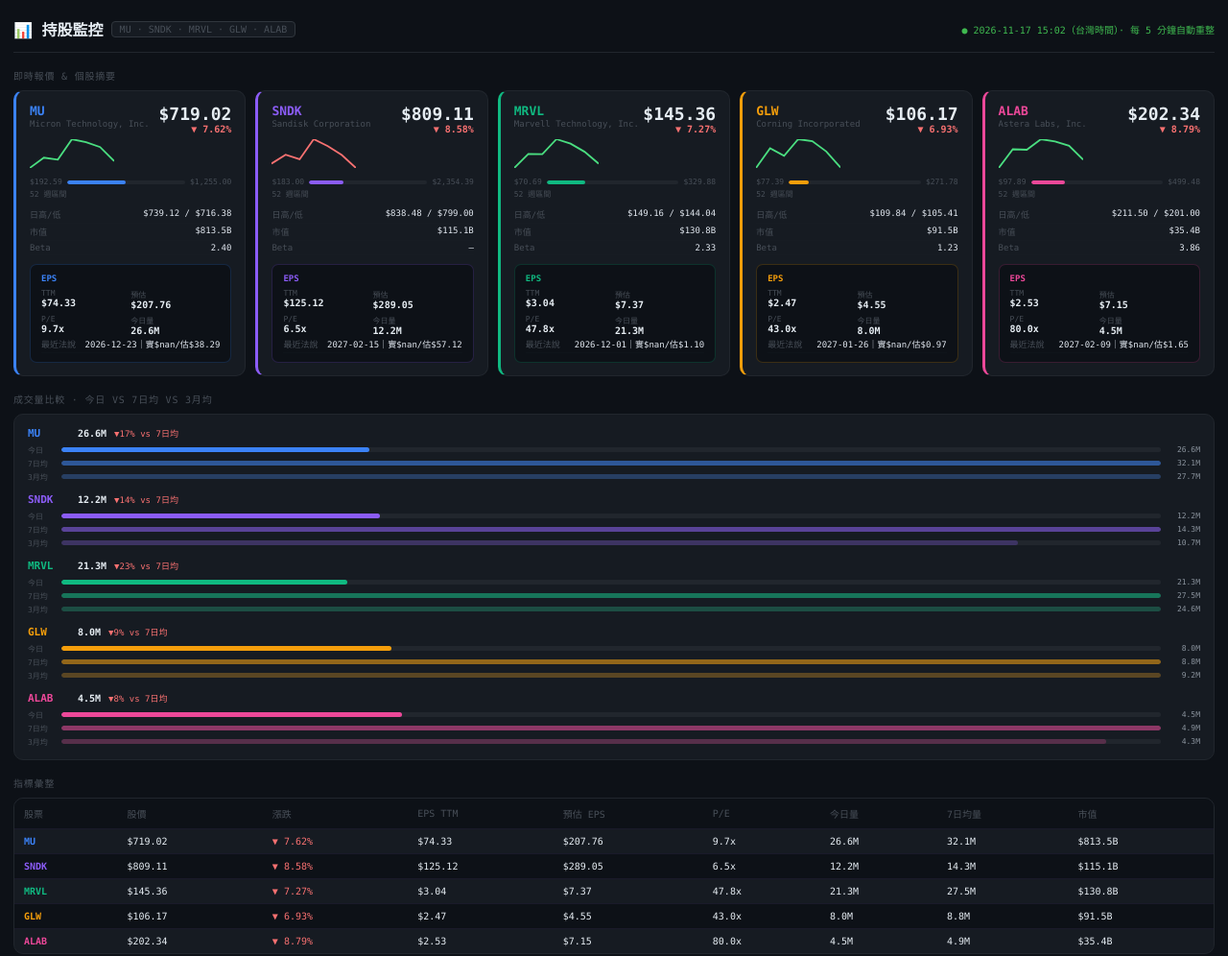
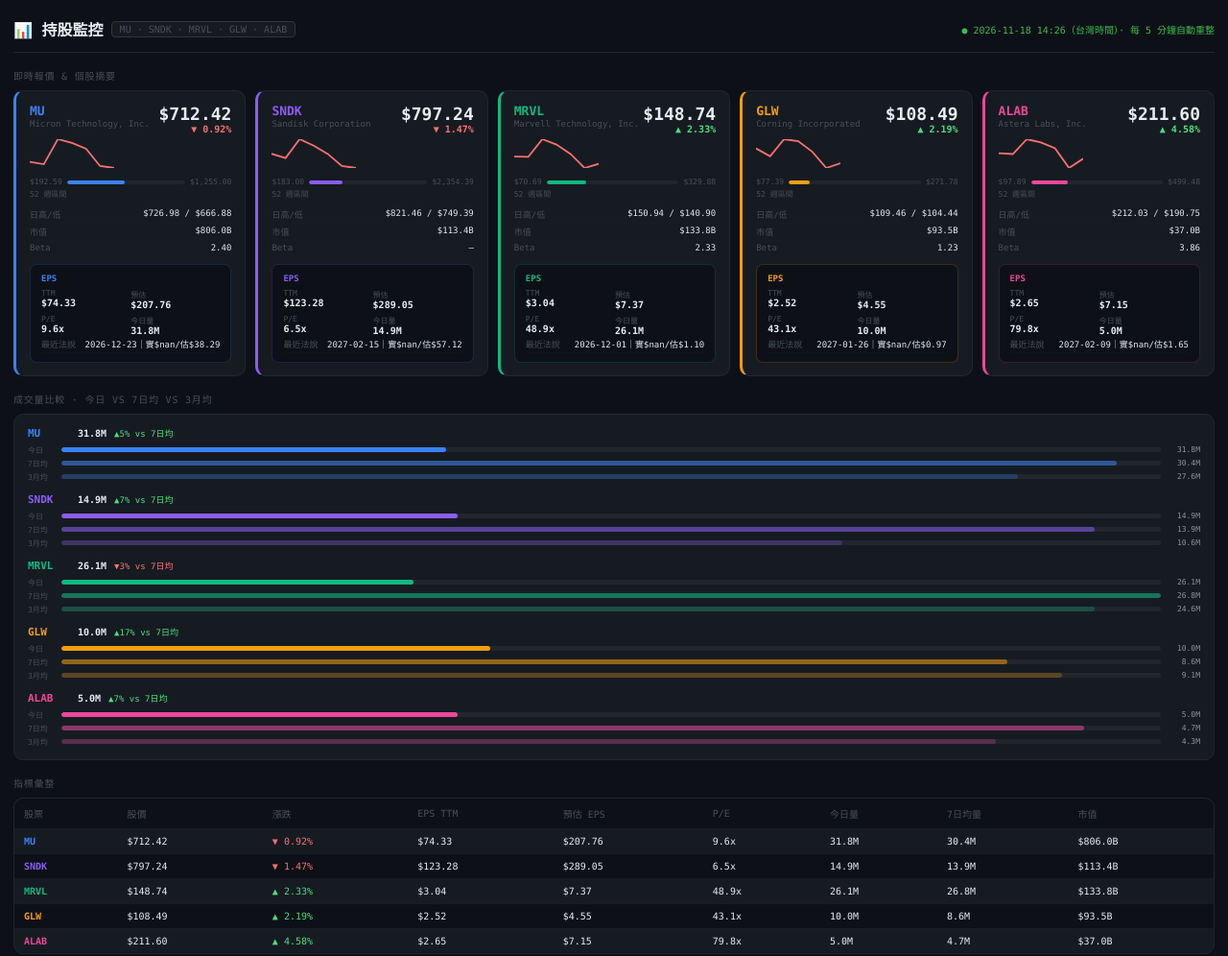
Before and after one commit to JeremyCYCtrl/stock-dashboard, a plain HTML site: page index.html in a window 1280 px wide. Shown: the top 996 px of the page at 96% size. Drawn offline with Linux system fonts and the light colour scheme.

Commit message:
📊 update dashboard 2026-11-18 06:26 UTC

```diff
--- a/index.html
+++ b/index.html
@@ -3,7 +3,7 @@
 <meta charset="UTF-8">
 <meta name="viewport" content="width=device-width,initial-scale=1">
 <meta http-equiv="refresh" content="300">
-<title>持股監控 · 2026-11-17 15:02</title>
+<title>持股監控 · 2026-11-18 14:26</title>
 <style>
 *{box-sizing:border-box;margin:0;padding:0}
 body{font-family:'IBM Plex Mono',Menlo,'Courier New',monospace;background:#0D1117;color:#E6EDF3;padding:18px 14px;min-height:100vh}
@@ -61,7 +61,7 @@ tr:nth-child(even) td{background:#0D1117}
 <div class="hdr">
   <h1>📊 持股監控</h1>
   <span class="sub">MU · SNDK · MRVL · GLW · ALAB</span>
-  <span class="ts">● 2026-11-17 15:02（台灣時間）· 每 5 分鐘自動重整</span>
+  <span class="ts">● 2026-11-18 14:26（台灣時間）· 每 5 分鐘自動重整</span>
 </div>
 
 <div class="sec">即時報價 &amp; 個股摘要</div>
@@ -69,17 +69,17 @@ tr:nth-child(even) td{background:#0D1117}
 <div class="card" style="border-left:3px solid #3B82F6">
   <div class="ctop">
     <div><div class="tk" style="color:#3B82F6">MU</div><div class="nm">Micron Technology, Inc.</div></div>
-    <div style="text-align:right"><div class="pr">$719.02</div>
-    <div class="chg" style="color:#F87171">▼ 7.62%</div></div>
+    <div style="text-align:right"><div class="pr">$712.42</div>
+    <div class="chg" style="color:#F87171">▼ 0.92%</div></div>
   </div>
-  <div class="sp"><svg width="88" height="30" viewBox="0 0 88 30" fill="none"><polyline points="0.0,30.0 14.7,19.3 29.3,21.3 44.0,0.0 58.7,3.2 73.3,8.2 88.0,22.8" stroke="#4ADE80" stroke-width="1.8" fill="none"/></svg></div>
+  <div class="sp"><svg width="88" height="30" viewBox="0 0 88 30" fill="none"><polyline points="0.0,23.7 14.7,26.1 29.3,0.0 44.0,3.9 58.7,10.0 73.3,28.0 88.0,30.0" stroke="#F87171" stroke-width="1.8" fill="none"/></svg></div>
   <div class="w52w"><span class="wl">$192.59</span>
-    <div class="wt"><div class="wf" style="width:50%;background:#3B82F6"></div></div>
+    <div class="wt"><div class="wf" style="width:49%;background:#3B82F6"></div></div>
     <span class="wl">$1,255.00</span></div>
   <div class="wlb">52 週區間</div>
   <div class="meta">
-    <div class="mr"><span class="ml">日高/低</span><span class="mv">$739.12 / $716.38</span></div>
-    <div class="mr"><span class="ml">市值</span><span class="mv">$813.5B</span></div>
+    <div class="mr"><span class="ml">日高/低</span><span class="mv">$726.98 / $666.88</span></div>
+    <div class="mr"><span class="ml">市值</span><span class="mv">$806.0B</span></div>
     <div class="mr"><span class="ml">Beta</span><span class="mv">2.40</span></div>
   </div>
   <div class="eps" style="border-color:#3B82F633">
@@ -87,8 +87,8 @@ tr:nth-child(even) td{background:#0D1117}
     <div class="eg">
       <div><div class="el">TTM</div><div class="ev">$74.33</div></div>
       <div><div class="el">預估</div><div class="ev">$207.76</div></div>
-      <div><div class="el">P/E</div><div class="ev">9.7x</div></div>
-      <div><div class="el">今日量</div><div class="ev">26.6M</div></div>
+      <div><div class="el">P/E</div><div class="ev">9.6x</div></div>
+      <div><div class="el">今日量</div><div class="ev">31.8M</div></div>
     </div>
     <div class="mr"><span class="ml">最近法說</span><span class="mv">2026-12-23｜實$nan/估$38.29</span></div>
   </div>
@@ -96,26 +96,26 @@ tr:nth-child(even) td{background:#0D1117}
 <div class="card" style="border-left:3px solid #8B5CF6">
   <div class="ctop">
     <div><div class="tk" style="color:#8B5CF6">SNDK</div><div class="nm">Sandisk Corporation</div></div>
-    <div style="text-align:right"><div class="pr">$809.11</div>
-    <div class="chg" style="color:#F87171">▼ 8.58%</div></div>
+    <div style="text-align:right"><div class="pr">$797.24</div>
+    <div class="chg" style="color:#F87171">▼ 1.47%</div></div>
   </div>
-  <div class="sp"><svg width="88" height="30" viewBox="0 0 88 30" fill="none"><polyline points="0.0,25.4 14.7,16.2 29.3,20.9 44.0,0.0 58.7,7.2 73.3,16.5 88.0,30.0" stroke="#F87171" stroke-width="1.8" fill="none"/></svg></div>
+  <div class="sp"><svg width="88" height="30" viewBox="0 0 88 30" fill="none"><polyline points="0.0,15.2 14.7,19.6 29.3,0.0 44.0,6.7 58.7,15.4 73.3,28.0 88.0,30.0" stroke="#F87171" stroke-width="1.8" fill="none"/></svg></div>
   <div class="w52w"><span class="wl">$183.00</span>
-    <div class="wt"><div class="wf" style="width:29%;background:#8B5CF6"></div></div>
+    <div class="wt"><div class="wf" style="width:28%;background:#8B5CF6"></div></div>
     <span class="wl">$2,354.39</span></div>
   <div class="wlb">52 週區間</div>
   <div class="meta">
-    <div class="mr"><span class="ml">日高/低</span><span class="mv">$838.48 / $799.00</span></div>
-    <div class="mr"><span class="ml">市值</span><span class="mv">$115.1B</span></div>
+    <div class="mr"><span class="ml">日高/低</span><span class="mv">$821.46 / $749.39</span></div>
+    <div class="mr"><span class="ml">市值</span><span class="mv">$113.4B</span></div>
     <div class="mr"><span class="ml">Beta</span><span class="mv">—</span></div>
   </div>
   <div class="eps" style="border-color:#8B5CF633">
     <div class="et" style="color:#8B5CF6">EPS</div>
     <div class="eg">
-      <div><div class="el">TTM</div><div class="ev">$125.12</div></div>
+      <div><div class="el">TTM</div><div class="ev">$123.28</div></div>
       <div><div class="el">預估</div><div class="ev">$289.05</div></div>
       <div><div class="el">P/E</div><div class="ev">6.5x</div></div>
-      <div><div class="el">今日量</div><div class="ev">12.2M</div></div>
+      <div><div class="el">今日量</div><div class="ev">14.9M</div></div>
     </div>
     <div class="mr"><span class="ml">最近法說</span><span class="mv">2027-02-15｜實$nan/估$57.12</span></div>
   </div>
@@ -123,17 +123,17 @@ tr:nth-child(even) td{background:#0D1117}
 <div class="card" style="border-left:3px solid #10B981">
   <div class="ctop">
     <div><div class="tk" style="color:#10B981">MRVL</div><div class="nm">Marvell Technology, Inc.</div></div>
-    <div style="text-align:right"><div class="pr">$145.36</div>
-    <div class="chg" style="color:#F87171">▼ 7.27%</div></div>
+    <div style="text-align:right"><div class="pr">$148.74</div>
+    <div class="chg" style="color:#4ADE80">▲ 2.33%</div></div>
   </div>
-  <div class="sp"><svg width="88" height="30" viewBox="0 0 88 30" fill="none"><polyline points="0.0,30.0 14.7,15.4 29.3,15.7 44.0,0.0 58.7,4.7 73.3,13.1 88.0,25.5" stroke="#4ADE80" stroke-width="1.8" fill="none"/></svg></div>
+  <div class="sp"><svg width="88" height="30" viewBox="0 0 88 30" fill="none"><polyline points="0.0,18.2 14.7,18.4 29.3,0.0 44.0,5.6 58.7,15.4 73.3,30.0 88.0,25.7" stroke="#F87171" stroke-width="1.8" fill="none"/></svg></div>
   <div class="w52w"><span class="wl">$70.69</span>
-    <div class="wt"><div class="wf" style="width:29%;background:#10B981"></div></div>
+    <div class="wt"><div class="wf" style="width:30%;background:#10B981"></div></div>
     <span class="wl">$329.88</span></div>
   <div class="wlb">52 週區間</div>
   <div class="meta">
-    <div class="mr"><span class="ml">日高/低</span><span class="mv">$149.16 / $144.04</span></div>
-    <div class="mr"><span class="ml">市值</span><span class="mv">$130.8B</span></div>
+    <div class="mr"><span class="ml">日高/低</span><span class="mv">$150.94 / $140.90</span></div>
+    <div class="mr"><span class="ml">市值</span><span class="mv">$133.8B</span></div>
     <div class="mr"><span class="ml">Beta</span><span class="mv">2.33</span></div>
   </div>
   <div class="eps" style="border-color:#10B98133">
@@ -141,8 +141,8 @@ tr:nth-child(even) td{background:#0D1117}
     <div class="eg">
       <div><div class="el">TTM</div><div class="ev">$3.04</div></div>
       <div><div class="el">預估</div><div class="ev">$7.37</div></div>
-      <div><div class="el">P/E</div><div class="ev">47.8x</div></div>
-      <div><div class="el">今日量</div><div class="ev">21.3M</div></div>
+      <div><div class="el">P/E</div><div class="ev">48.9x</div></div>
+      <div><div class="el">今日量</div><div class="ev">26.1M</div></div>
     </div>
     <div class="mr"><span class="ml">最近法說</span><span class="mv">2026-12-01｜實$nan/估$1.10</span></div>
   </div>
@@ -150,26 +150,26 @@ tr:nth-child(even) td{background:#0D1117}
 <div class="card" style="border-left:3px solid #F59E0B">
   <div class="ctop">
     <div><div class="tk" style="color:#F59E0B">GLW</div><div class="nm">Corning Incorporated</div></div>
-    <div style="text-align:right"><div class="pr">$106.17</div>
-    <div class="chg" style="color:#F87171">▼ 6.93%</div></div>
+    <div style="text-align:right"><div class="pr">$108.49</div>
+    <div class="chg" style="color:#4ADE80">▲ 2.19%</div></div>
   </div>
-  <div class="sp"><svg width="88" height="30" viewBox="0 0 88 30" fill="none"><polyline points="0.0,30.0 14.7,9.4 29.3,17.4 44.0,0.0 58.7,2.0 73.3,12.8 88.0,29.4" stroke="#4ADE80" stroke-width="1.8" fill="none"/></svg></div>
+  <div class="sp"><svg width="88" height="30" viewBox="0 0 88 30" fill="none"><polyline points="0.0,9.6 14.7,17.8 29.3,0.0 44.0,2.1 58.7,13.1 73.3,30.0 88.0,25.0" stroke="#F87171" stroke-width="1.8" fill="none"/></svg></div>
   <div class="w52w"><span class="wl">$77.39</span>
-    <div class="wt"><div class="wf" style="width:15%;background:#F59E0B"></div></div>
+    <div class="wt"><div class="wf" style="width:16%;background:#F59E0B"></div></div>
     <span class="wl">$271.78</span></div>
   <div class="wlb">52 週區間</div>
   <div class="meta">
-    <div class="mr"><span class="ml">日高/低</span><span class="mv">$109.84 / $105.41</span></div>
-    <div class="mr"><span class="ml">市值</span><span class="mv">$91.5B</span></div>
+    <div class="mr"><span class="ml">日高/低</span><span class="mv">$109.46 / $104.44</span></div>
+    <div class="mr"><span class="ml">市值</span><span class="mv">$93.5B</span></div>
     <div class="mr"><span class="ml">Beta</span><span class="mv">1.23</span></div>
   </div>
   <div class="eps" style="border-color:#F59E0B33">
     <div class="et" style="color:#F59E0B">EPS</div>
     <div class="eg">
-      <div><div class="el">TTM</div><div class="ev">$2.47</div></div>
+      <div><div class="el">TTM</div><div class="ev">$2.52</div></div>
       <div><div class="el">預估</div><div class="ev">$4.55</div></div>
-      <div><div class="el">P/E</div><div class="ev">43.0x</div></div>
-      <div><div class="el">今日量</div><div class="ev">8.0M</div></div>
+      <div><div class="el">P/E</div><div class="ev">43.1x</div></div>
+      <div><div class="el">今日量</div><div class="ev">10.0M</div></div>
     </div>
     <div class="mr"><span class="ml">最近法說</span><span class="mv">2027-01-26｜實$nan/估$0.97</span></div>
   </div>
@@ -177,26 +177,26 @@ tr:nth-child(even) td{background:#0D1117}
 <div class="card" style="border-left:3px solid #EC4899">
   <div class="ctop">
     <div><div class="tk" style="color:#EC4899">ALAB</div><div class="nm">Astera Labs, Inc.</div></div>
-    <div style="text-align:right"><div class="pr">$202.34</div>
-    <div class="chg" style="color:#F87171">▼ 8.79%</div></div>
+    <div style="text-align:right"><div class="pr">$211.60</div>
+    <div class="chg" style="color:#4ADE80">▲ 4.58%</div></div>
   </div>
-  <div class="sp"><svg width="88" height="30" viewBox="0 0 88 30" fill="none"><polyline points="0.0,30.0 14.7,10.5 29.3,11.0 44.0,0.0 58.7,2.3 73.3,6.8 88.0,21.3" stroke="#4ADE80" stroke-width="1.8" fill="none"/></svg></div>
+  <div class="sp"><svg width="88" height="30" viewBox="0 0 88 30" fill="none"><polyline points="0.0,14.7 14.7,15.5 29.3,0.0 44.0,3.3 58.7,9.5 73.3,30.0 88.0,20.3" stroke="#F87171" stroke-width="1.8" fill="none"/></svg></div>
   <div class="w52w"><span class="wl">$97.89</span>
-    <div class="wt"><div class="wf" style="width:26%;background:#EC4899"></div></div>
+    <div class="wt"><div class="wf" style="width:28%;background:#EC4899"></div></div>
     <span class="wl">$499.48</span></div>
   <div class="wlb">52 週區間</div>
   <div class="meta">
-    <div class="mr"><span class="ml">日高/低</span><span class="mv">$211.50 / $201.00</span></div>
-    <div class="mr"><span class="ml">市值</span><span class="mv">$35.4B</span></div>
+    <div class="mr"><span class="ml">日高/低</span><span class="mv">$212.03 / $190.75</span></div>
+    <div class="mr"><span class="ml">市值</span><span class="mv">$37.0B</span></div>
     <div class="mr"><span class="ml">Beta</span><span class="mv">3.86</span></div>
   </div>
   <div class="eps" style="border-color:#EC489933">
     <div class="et" style="color:#EC4899">EPS</div>
     <div class="eg">
-      <div><div class="el">TTM</div><div class="ev">$2.53</div></div>
+      <div><div class="el">TTM</div><div class="ev">$2.65</div></div>
       <div><div class="el">預估</div><div class="ev">$7.15</div></div>
-      <div><div class="el">P/E</div><div class="ev">80.0x</div></div>
-      <div><div class="el">今日量</div><div class="ev">4.5M</div></div>
+      <div><div class="el">P/E</div><div class="ev">79.8x</div></div>
+      <div><div class="el">今日量</div><div class="ev">5.0M</div></div>
     </div>
     <div class="mr"><span class="ml">最近法說</span><span class="mv">2027-02-09｜實$nan/估$1.65</span></div>
   </div>
@@ -207,61 +207,61 @@ tr:nth-child(even) td{background:#0D1117}
 <div class="vr">
   <div class="vhd">
     <span class="vtk" style="color:#3B82F6">MU</span>
-    <span class="vv">26.6M</span>
-    <span class="vd" style="color:#F87171">▼17% vs 7日均</span>
+    <span class="vv">31.8M</span>
+    <span class="vd" style="color:#4ADE80">▲5% vs 7日均</span>
   </div>
   <div class="bg">
-    <div class="bl"><span class="bm">今日</span><div class="bt"><div class="bf" style="width:28%;background:#3B82F6"></div></div><span class="bv">26.6M</span></div>
-    <div class="bl"><span class="bm">7日均</span><div class="bt"><div class="bf" style="width:100%;background:#3B82F688"></div></div><span class="bv">32.1M</span></div>
-    <div class="bl"><span class="bm">3月均</span><div class="bt"><div class="bf" style="width:100%;background:#3B82F644"></div></div><span class="bv">27.7M</span></div>
+    <div class="bl"><span class="bm">今日</span><div class="bt"><div class="bf" style="width:35%;background:#3B82F6"></div></div><span class="bv">31.8M</span></div>
+    <div class="bl"><span class="bm">7日均</span><div class="bt"><div class="bf" style="width:96%;background:#3B82F688"></div></div><span class="bv">30.4M</span></div>
+    <div class="bl"><span class="bm">3月均</span><div class="bt"><div class="bf" style="width:87%;background:#3B82F644"></div></div><span class="bv">27.6M</span></div>
   </div>
 </div>
 <div class="vr">
   <div class="vhd">
     <span class="vtk" style="color:#8B5CF6">SNDK</span>
-    <span class="vv">12.2M</span>
-    <span class="vd" style="color:#F87171">▼14% vs 7日均</span>
+    <span class="vv">14.9M</span>
+    <span class="vd" style="color:#4ADE80">▲7% vs 7日均</span>
   </div>
   <div class="bg">
-    <div class="bl"><span class="bm">今日</span><div class="bt"><div class="bf" style="width:29%;background:#8B5CF6"></div></div><span class="bv">12.2M</span></div>
-    <div class="bl"><span class="bm">7日均</span><div class="bt"><div class="bf" style="width:100%;background:#8B5CF688"></div></div><span class="bv">14.3M</span></div>
-    <div class="bl"><span class="bm">3月均</span><div class="bt"><div class="bf" style="width:87%;background:#8B5CF644"></div></div><span class="bv">10.7M</span></div>
+    <div class="bl"><span class="bm">今日</span><div class="bt"><div class="bf" style="width:36%;background:#8B5CF6"></div></div><span class="bv">14.9M</span></div>
+    <div class="bl"><span class="bm">7日均</span><div class="bt"><div class="bf" style="width:94%;background:#8B5CF688"></div></div><span class="bv">13.9M</span></div>
+    <div class="bl"><span class="bm">3月均</span><div class="bt"><div class="bf" style="width:71%;background:#8B5CF644"></div></div><span class="bv">10.6M</span></div>
   </div>
 </div>
 <div class="vr">
   <div class="vhd">
     <span class="vtk" style="color:#10B981">MRVL</span>
-    <span class="vv">21.3M</span>
-    <span class="vd" style="color:#F87171">▼23% vs 7日均</span>
+    <span class="vv">26.1M</span>
+    <span class="vd" style="color:#F87171">▼3% vs 7日均</span>
   </div>
   <div class="bg">
-    <div class="bl"><span class="bm">今日</span><div class="bt"><div class="bf" style="width:26%;background:#10B981"></div></div><span class="bv">21.3M</span></div>
-    <div class="bl"><span class="bm">7日均</span><div class="bt"><div class="bf" style="width:100%;background:#10B98188"></div></div><span class="bv">27.5M</span></div>
-    <div class="bl"><span class="bm">3月均</span><div class="bt"><div class="bf" style="width:100%;background:#10B98144"></div></div><span class="bv">24.6M</span></div>
+    <div class="bl"><span class="bm">今日</span><div class="bt"><div class="bf" style="width:32%;background:#10B981"></div></div><span class="bv">26.1M</span></div>
+    <div class="bl"><span class="bm">7日均</span><div class="bt"><div class="bf" style="width:100%;background:#10B98188"></div></div><span class="bv">26.8M</span></div>
+    <div class="bl"><span class="bm">3月均</span><div class="bt"><div class="bf" style="width:94%;background:#10B98144"></div></div><span class="bv">24.6M</span></div>
   </div>
 </div>
 <div class="vr">
   <div class="vhd">
     <span class="vtk" style="color:#F59E0B">GLW</span>
-    <span class="vv">8.0M</span>
-    <span class="vd" style="color:#F87171">▼9% vs 7日均</span>
+    <span class="vv">10.0M</span>
+    <span class="vd" style="color:#4ADE80">▲17% vs 7日均</span>
   </div>
   <div class="bg">
-    <div class="bl"><span class="bm">今日</span><div class="bt"><div class="bf" style="width:30%;background:#F59E0B"></div></div><span class="bv">8.0M</span></div>
-    <div class="bl"><span class="bm">7日均</span><div class="bt"><div class="bf" style="width:100%;background:#F59E0B88"></div></div><span class="bv">8.8M</span></div>
-    <div class="bl"><span class="bm">3月均</span><div class="bt"><div class="bf" style="width:100%;background:#F59E0B44"></div></div><span class="bv">9.2M</span></div>
+    <div class="bl"><span class="bm">今日</span><div class="bt"><div class="bf" style="width:39%;background:#F59E0B"></div></div><span class="bv">10.0M</span></div>
+    <div class="bl"><span class="bm">7日均</span><div class="bt"><div class="bf" style="width:86%;background:#F59E0B88"></div></div><span class="bv">8.6M</span></div>
+    <div class="bl"><span class="bm">3月均</span><div class="bt"><div class="bf" style="width:91%;background:#F59E0B44"></div></div><span class="bv">9.1M</span></div>
   </div>
 </div>
 <div class="vr">
   <div class="vhd">
     <span class="vtk" style="color:#EC4899">ALAB</span>
-    <span class="vv">4.5M</span>
-    <span class="vd" style="color:#F87171">▼8% vs 7日均</span>
+    <span class="vv">5.0M</span>
+    <span class="vd" style="color:#4ADE80">▲7% vs 7日均</span>
   </div>
   <div class="bg">
-    <div class="bl"><span class="bm">今日</span><div class="bt"><div class="bf" style="width:31%;background:#EC4899"></div></div><span class="bv">4.5M</span></div>
-    <div class="bl"><span class="bm">7日均</span><div class="bt"><div class="bf" style="width:100%;background:#EC489988"></div></div><span class="bv">4.9M</span></div>
-    <div class="bl"><span class="bm">3月均</span><div class="bt"><div class="bf" style="width:95%;background:#EC489944"></div></div><span class="bv">4.3M</span></div>
+    <div class="bl"><span class="bm">今日</span><div class="bt"><div class="bf" style="width:36%;background:#EC4899"></div></div><span class="bv">5.0M</span></div>
+    <div class="bl"><span class="bm">7日均</span><div class="bt"><div class="bf" style="width:93%;background:#EC489988"></div></div><span class="bv">4.7M</span></div>
+    <div class="bl"><span class="bm">3月均</span><div class="bt"><div class="bf" style="width:85%;background:#EC489944"></div></div><span class="bv">4.3M</span></div>
   </div>
 </div></div>
 
@@ -274,50 +274,50 @@ tr:nth-child(even) td{background:#0D1117}
 </tr></thead>
 <tbody><tr>
 <td style="color:#3B82F6;font-weight:700">MU</td>
-<td>$719.02</td>
-<td style="color:#F87171">▼ 7.62%</td>
+<td>$712.42</td>
+<td style="color:#F87171">▼ 0.92%</td>
 <td>$74.33</td>
 <td>$207.76</td>
-<td>9.7x</td>
-<td>26.6M</td>
-<td>32.1M</td>
-<td>$813.5B</td></tr><tr>
+<td>9.6x</td>
+<td>31.8M</td>
+<td>30.4M</td>
+<td>$806.0B</td></tr><tr>
 <td style="color:#8B5CF6;font-weight:700">SNDK</td>
-<td>$809.11</td>
-<td style="color:#F87171">▼ 8.58%</td>
-<td>$125.12</td>
+<td>$797.24</td>
+<td style="color:#F87171">▼ 1.47%</td>
+<td>$123.28</td>
 <td>$289.05</td>
 <td>6.5x</td>
-<td>12.2M</td>
-<td>14.3M</td>
-<td>$115.1B</td></tr><tr>
+<td>14.9M</td>
+<td>13.9M</td>
+<td>$113.4B</td></tr><tr>
 <td style="color:#10B981;font-weight:700">MRVL</td>
-<td>$145.36</td>
-<td style="color:#F87171">▼ 7.27%</td>
+<td>$148.74</td>
+<td style="color:#4ADE80">▲ 2.33%</td>
 <td>$3.04</td>
 <td>$7.37</td>
-<td>47.8x</td>
-<td>21.3M</td>
-<td>27.5M</td>
-<td>$130.8B</td></tr><tr>
+<td>48.9x</td>
+<td>26.1M</td>
+<td>26.8M</td>
+<td>$133.8B</td></tr><tr>
 <td style="color:#F59E0B;font-weight:700">GLW</td>
-<td>$106.17</td>
-<td style="color:#F87171">▼ 6.93%</td>
-<td>$2.47</td>
+<td>$108.49</td>
+<td style="color:#4ADE80">▲ 2.19%</td>
+<td>$2.52</td>
 <td>$4.55</td>
-<td>43.0x</td>
-<td>8.0M</td>
-<td>8.8M</td>
-<td>$91.5B</td></tr><tr>
+<td>43.1x</td>
+<td>10.0M</td>
+<td>8.6M</td>
+<td>$93.5B</td></tr><tr>
 <td style="color:#EC4899;font-weight:700">ALAB</td>
-<td>$202.34</td>
-<td style="color:#F87171">▼ 8.79%</td>
-<td>$2.53</td>
+<td>$211.60</td>
+<td style="color:#4ADE80">▲ 4.58%</td>
+<td>$2.65</td>
 <td>$7.15</td>
-<td>80.0x</td>
-<td>4.5M</td>
-<td>4.9M</td>
-<td>$35.4B</td></tr></tbody>
+<td>79.8x</td>
+<td>5.0M</td>
+<td>4.7M</td>
+<td>$37.0B</td></tr></tbody>
 </table></div>
 
 <div class="sec">最新分析整理</div>
```
